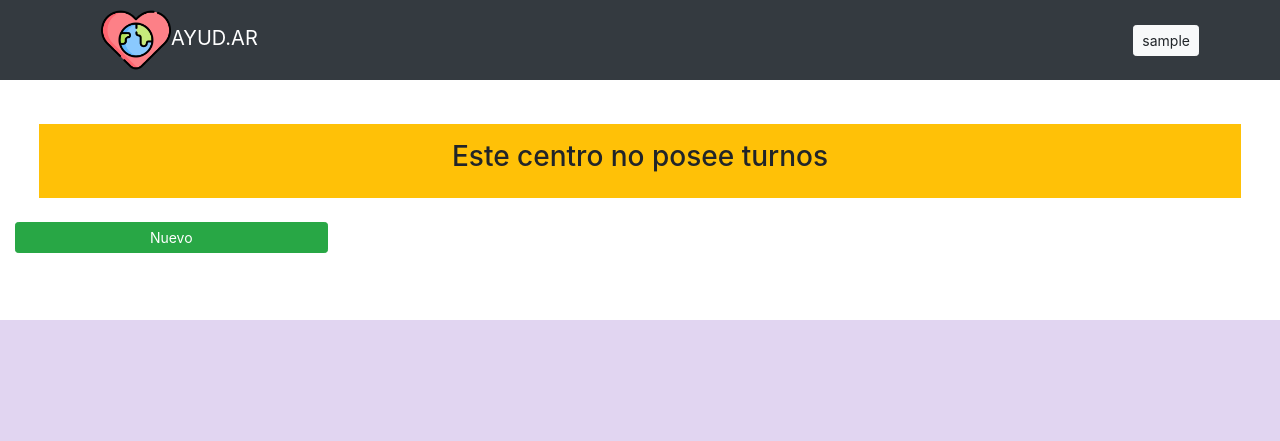
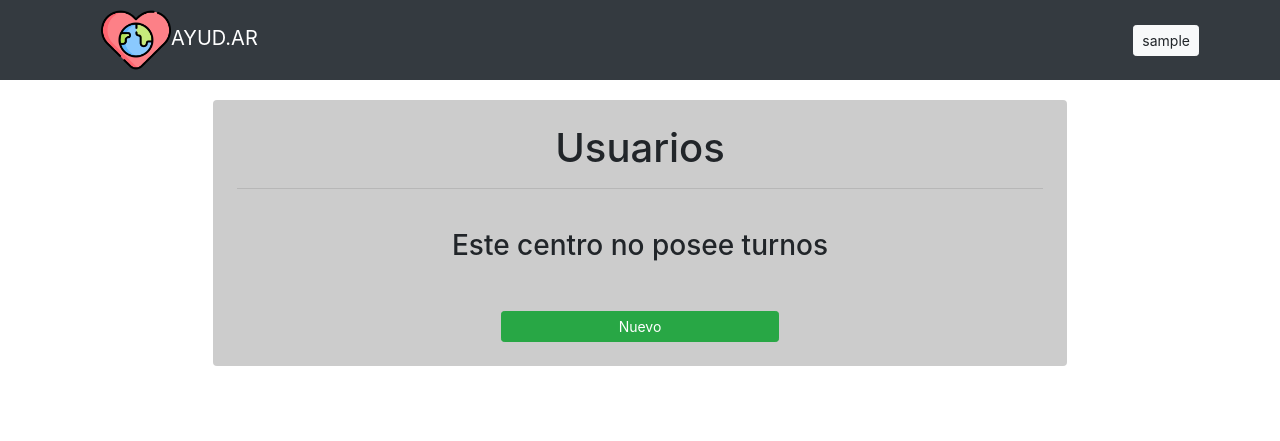
Before and after one commit to Cesar-Morales/software-project-2020, a Flask app: page /centros/1/turnos/1 in a window 1280 px wide. Shown: the top 441 px of the page. Run offline with Flask 2, Linux system fonts and the light colour scheme; a user stored in the database is signed in; data comes from the database, SQL or seed files in the repository; data that the repository does not hold is empty; parts of the project's set-up code (start-up, migrations or seed data) failed here and were passed over; some libraries are stand-ins or nearby versions.

Commit message:
Template/turno/index terminado

```diff
--- a/app/templates/turno/index.html
+++ b/app/templates/turno/index.html
@@ -5,6 +5,12 @@
 {% endblock %}
 {% block content %}
 
+<div class="row">
+  <div class="col-2"></div>
+  <di class="col-sm-12 col-12 col-md-12 col-lg-8 p-4 rounded" style="background: #cccccc">
+    <h1 style="text-align: center">Usuarios</h1>
+    <hr>
+    <div class="container">
       {% if turnos.items|length %}
         {% for turno in turnos.items %}
           {% if turno.selected == 0 %}
@@ -20,11 +26,17 @@
           {% endif %}
         {% endfor %}
       {% else %}
-  <div class="bg-warning p-3 m-4">
+        <div class="p-3 m-4">
           <h3 style="text-align: center">Este centro no posee turnos</h3>
         </div>
       {% endif %}
-
-<a href="{{ url_for('turno_new', id=id) }}" class="col-3 btn btn-success btn-sm">Nuevo</a>
-
+    </div>
+    <div class="row">
+        <div class="col-4"></div>
+        <a href="{{ url_for('turno_new', id=id) }}" class="col-12 col-md-4 btn btn-success btn-sm">Nuevo</a>
+        <div class="col-4"></div>
+    </div>
+  </div>
+  <div class="col-2"></div>
+</div>
 {% endblock %}
```
Lines whose indentation alone changed are shown as unchanged.
